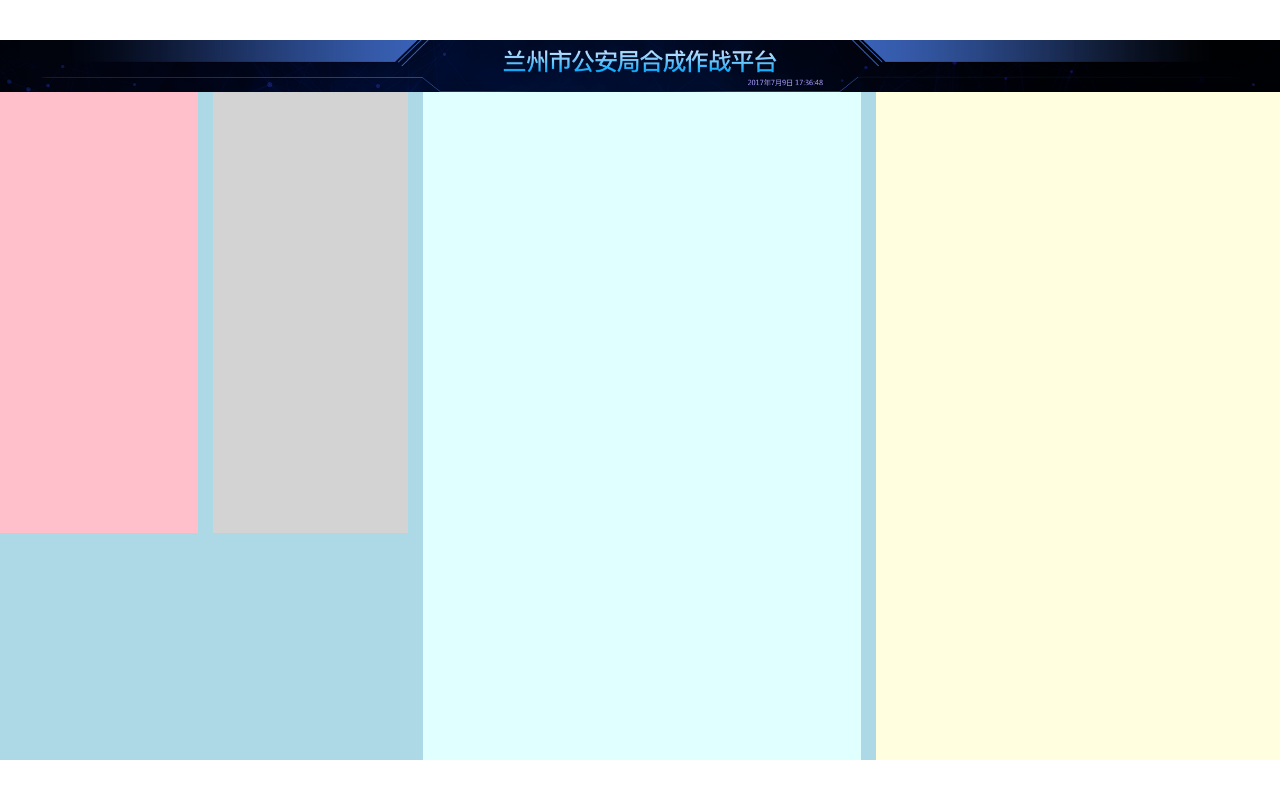
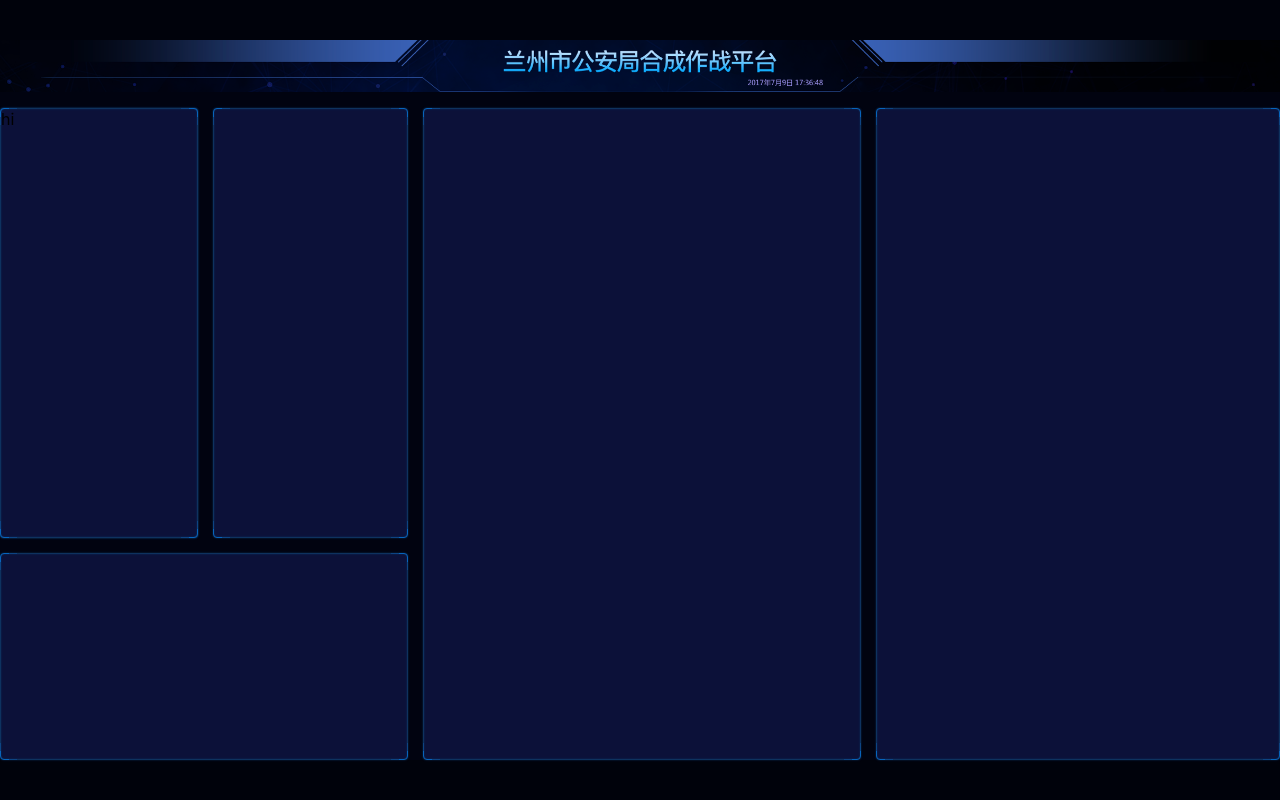
Before and after one commit to hcomeon/visual, a React (Vite) app: page /#/ in a window 1280 px wide. Built offline with nearby package versions, Linux system fonts and the light colour scheme.

Commit message:
完成页面背景和 div 边框

```diff
--- a/src/pages/home.scss
+++ b/src/pages/home.scss
@@ -2,11 +2,13 @@
 
 
 .home {flex: 1;height: 100%;display: flex;flex-direction: column;
-  >header {
+    background: #010310;
+    >header {
     height: px(99);
     background-size: cover;
   }
   > main {
+    padding-top: px(30);
     flex: 1;
     display: grid;
     grid-template:
@@ -14,25 +16,44 @@
       "box3 box3 box4 box5" 363fr / 366fr 361fr 811fr 747fr;
     grid-column-gap: px(28);
     grid-row-gap: px(28);
+     > section {
+      border: 1px solid #0764bc;
+      border-radius: 4px;
+      position: relative;
+      box-shadow: 0 0 2px 0 #0e325f, inset 0 0 2px 0 #0e325f;
+      background: #0c1139;
+      &::before {
+        content: '';
+        position: absolute;
+        left: 0;
+        right: 0;
+        bottom: 0;
+        top: 0;
+        border-radius: 4px;
+        box-shadow: 17px 0 0 -16px #0e325f,
+        -17px 0 0 -16px #0e325f,
+        0 17px 0 -16px #0e325f,
+        0 -17px 0 -16px #0e325f,
+        9px 0 0 -8px #0d4483,
+        -9px 0 0 -8px #0d4483,
+        0 9px 0 -8px #0d4483,
+        0 -9px 0 -8px #0d4483,;
+      }
+    }
       > .section1 {
       grid-area: box1;
-      background: pink;
     }
     > .section2 {
       grid-area: box2;
-      background: lightgray;
     }
     > .section3 {
       grid-area: box3;
-      background: lightblue;
     }
     > .section4 {
       grid-area: box4;
-      background: lightcyan;
     }
     > .section5 {
       grid-area: box5;
-      background: lightyellow;
     }
   }
 }
--- a/src/pages/home.tsx
+++ b/src/pages/home.tsx
@@ -12,6 +12,7 @@
         <section className="section3"></section>
         <section className="section4"></section>
         <section className="section5"></section>
+        <section className="section1">hi</section>
       </main>
     </div>
   );
--- a/src/shared/style.scss
+++ b/src/shared/style.scss
@@ -18,11 +18,11 @@
 body {
   font-family: $font-hei;
   font-size: 16px;
+  background: #00020b;
 }
 
 #root{
   margin: 0 auto;
-  background: lightblue;
   display: flex;
   flex-direction: column;
 }
```
